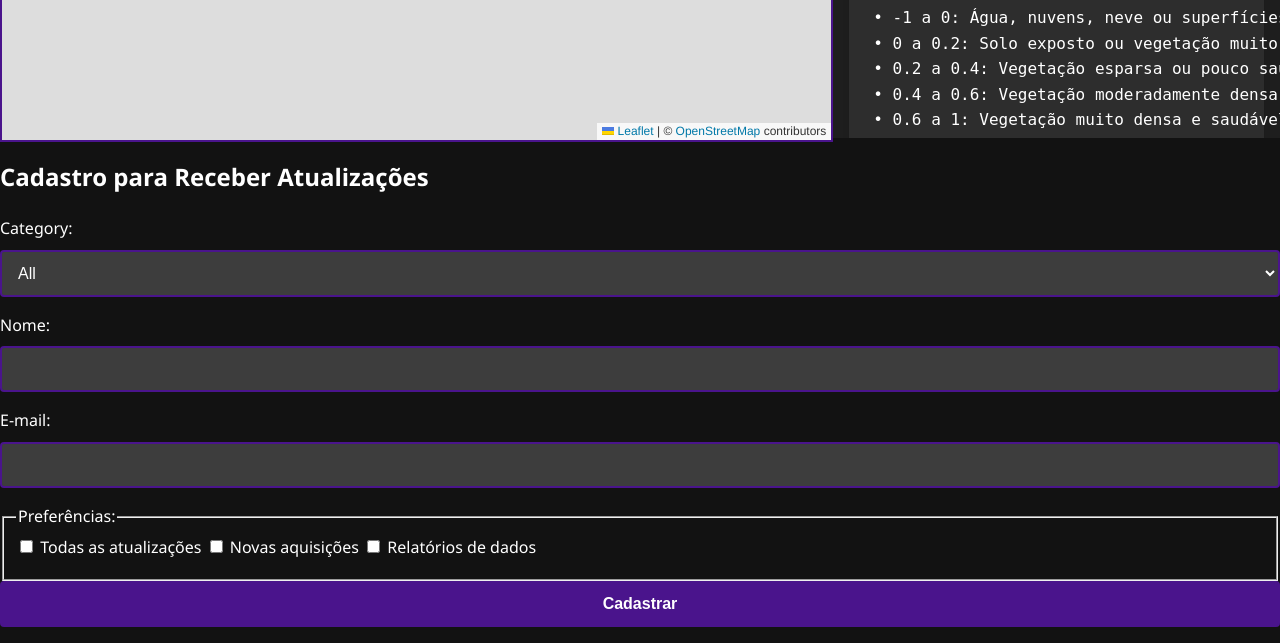
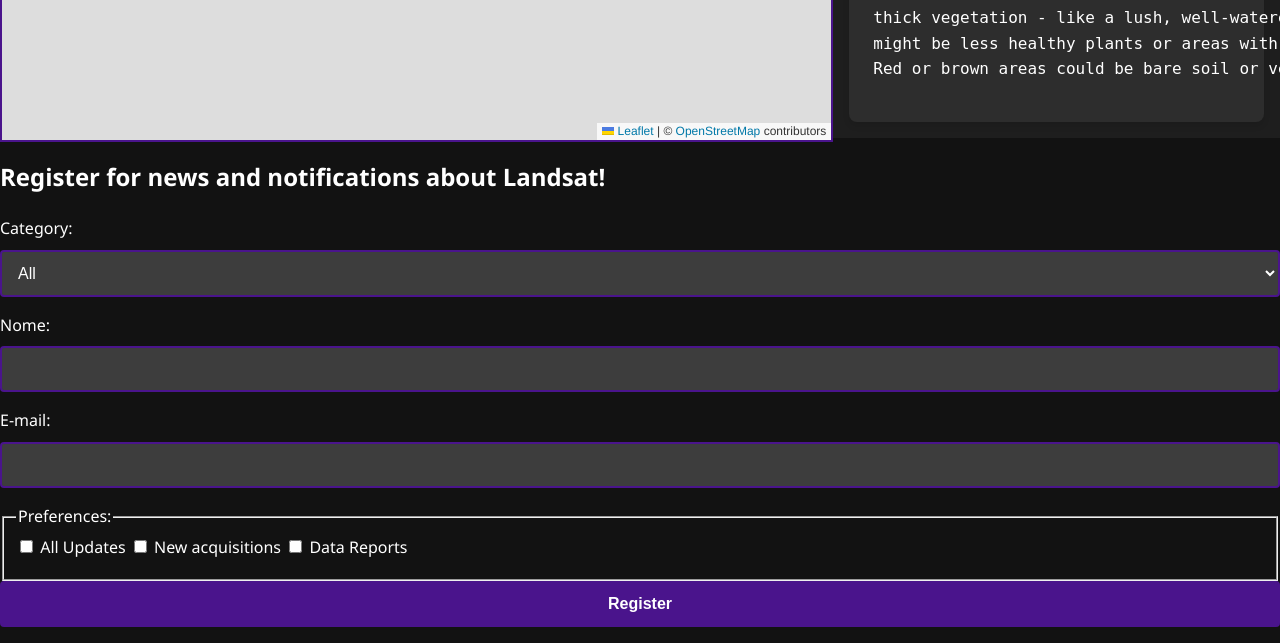
Before and after one commit to Ivi-SCD/aero-atlas, a Flask app: page / in a window 1280 px wide. Shown: the part 1263-1906 px from the top of the page. Run offline with Flask 2, Linux system fonts and the light colour scheme; some libraries are stand-ins or nearby versions.

Commit message:
Refining and adding the last page... THE LASTSSSS COMMITSSSS ARE COMINNGG

```diff
--- a/static/js/app.js
+++ b/static/js/app.js
@@ -201,34 +201,34 @@ function displayIndicator(indicator, imageUrl) {
 function updateIndexInfo(indicator) {
     const indexInfo = {
         ndvi: {
-            title: "NDVI (Índice de Vegetação por Diferença Normalizada)",
-            description: "O NDVI mede a saúde e densidade da vegetação. Varia de -1 a 1, onde valores mais altos indicam vegetação mais saudável e densa.",
-            interpretation: "• -1 a 0: Água, nuvens, neve ou superfícies não vegetadas\n• 0 a 0.2: Solo exposto ou vegetação muito esparsa\n• 0.2 a 0.4: Vegetação esparsa ou pouco saudável\n• 0.4 a 0.6: Vegetação moderadamente densa e saudável\n• 0.6 a 1: Vegetação muito densa e saudável"
+            title: "NDVI (Normalized Difference Vegetation Index)",
+            description: "NDVI shows how healthy and lush the plants are in your field.",
+            interpretation: "In the image, greener areas mean healthier plants. Dark green shows very healthy,<br>thick vegetation - like a lush, well-watered crop. Light green or yellow areas <br>might be less healthy plants or areas with less vegetation. <br>Red or brown areas could be bare soil or very unhealthy vegetation."
         },
         evi: {
-            title: "EVI (Índice de Vegetação Melhorado)",
-            description: "O EVI é uma versão aprimorada do NDVI, mais sensível em áreas de alta biomassa e menos influenciado por condições atmosféricas e do solo.",
-            interpretation: "• < 0: Água, nuvens, neve ou superfícies não vegetadas\n• 0 a 0.2: Solo exposto ou vegetação muito esparsa\n• 0.2 a 0.4: Vegetação esparsa\n• 0.4 a 0.6: Vegetação moderadamente densa\n• > 0.6: Vegetação muito densa"
+            title: "EVI (Enhanced Vegetation Index)",
+            description: "EVI is like a more detailed version of NDVI. It's better at showing differences in very leafy areas and isn't fooled as much by soil or haze.",
+            interpretation: "Similar to NDVI, darker green in the image means healthier, denser vegetation. <br>Lighter greens might be sparser or less healthy plants. <br>This index is especially good at showing small differences in very green areas, <br>like distinguishing between good and excellent crop health."
         },
         savi: {
-            title: "SAVI (Índice de Vegetação Ajustado ao Solo)",
-            description: "O SAVI é similar ao NDVI, mas reduz a influência do brilho do solo em áreas com vegetação esparsa.",
-            interpretation: "• < 0: Água, nuvens ou neve\n• 0 a 0.1: Solo exposto ou superfícies não vegetadas\n• 0.1 a 0.3: Vegetação esparsa\n• 0.3 a 0.5: Vegetação moderadamente densa\n• > 0.5: Vegetação densa"
+            title: "SAVI (Soil Adjusted Vegetation Index)",
+            description: "SAVI is helpful when you have areas with visible soil between plants. It's good for young crops or areas with spread-out plants.",
+            interpretation: "In the image, green still means healthy plants, but this index is better <br>at showing plant health in areas where you can see soil between the plants.<br>It's useful for seeing how well your crops are doing when<br>they're just starting to grow and haven't covered all the ground yet."
         },
         ndwi: {
-            title: "NDWI (Índice de Água por Diferença Normalizada)",
-            description: "O NDWI é usado para detectar corpos d'água e medir o conteúdo de água na vegetação.",
-            interpretation: "• < 0: Vegetação ou solo\n• 0 a 0.2: Vegetação úmida ou solo muito úmido\n• > 0.2: Corpos d'água abertos"
+            title: "NDWI (Normalized Difference Water Index)",
+            description: "NDWI helps you see where water is, both in ponds and in plants.",
+            interpretation: "Blue areas in the image show water - the darker the blue, the more likely <br>it's open water like a pond or river. <br>Light blue or green might mean very wet soil or plants with high water content.<br>Brown or red areas are drier, showing soil or vegetation with less water."
         },
         mndwi: {
-            title: "MNDWI (Índice de Água por Diferença Normalizada Modificado)",
-            description: "O MNDWI é uma versão melhorada do NDWI, mais eficaz na detecção de água em áreas urbanas.",
-            interpretation: "• < 0: Vegetação, solo ou áreas construídas\n• 0 a 0.2: Áreas mistas (possível presença de água)\n• > 0.2: Corpos d'água abertos"
+            title: "MNDWI (Modified Normalized Difference Water Index)",
+            description: "MNDWI is an improved water detector, especially good at finding water in areas with buildings or roads.",
+            interpretation: "Dark blue in the image strongly indicates water bodies like ponds, rivers, <br>or flooded areas. Light blue might be damp soil or areas with some water.<br>Other colors (green, brown, etc.) usually mean non-water areas like fields, <br>forests, or buildings."
         },
         awei: {
-            title: "AWEI (Índice de Extração de Água Automatizado)",
-            description: "O AWEI é projetado para separar efetivamente superfícies de água de outras superfícies terrestres em imagens de satélite.",
-            interpretation: "• < 0: Não-água (vegetação, solo, áreas urbanas)\n• > 0: Água (quanto maior o valor, maior a probabilidade de ser água)"
+            title: "AWEI (Automated Water Extraction Index)",
+            description: "AWEI is very good at telling the difference between water and everything else, even in tricky areas.",
+            interpretation: "In this image, blue shades show water. The darker and more intense the blue, <br>the more confident we are that it's water.<br>Other colors (greens, browns, etc.) are likely to be land. <br>This index is particularly good at spotting water even in areas where <br>it might be hard to see,like in shadows or near buildings."
         }
     };
 
@@ -236,7 +236,7 @@ function updateIndexInfo(indicator) {
     const infoHtml = `
         <h3>${info.title}</h3>
         <p>${info.description}</p>
-        <h4>Interpretação:</h4>
+        <h4>Interpretation:</h4>
         <pre>${info.interpretation}</pre>
     `;
 
--- a/templates/index.html
+++ b/templates/index.html
@@ -11,12 +11,12 @@
     <header>
         <h1>Mapa Landsat</h1>
         <nav>
-            <a href="#" id="home-link">Página Atual</a>
-            <a href="#" id="analysis-link">Análise de Dados</a>
+            <a href="#" id="home-link">Map</a>
+            <a href="#" id="analysis-link">Data Analytics</a>
         </nav>
     </header>
 
-    <div id="loading-indicator">Carregando...</div>
+    <div id="loading-indicator">Loading...</div>
 
     <div id="principal">
         <div id="map"></div>
@@ -59,10 +59,10 @@
                     <label for="end_date">Data de Fim:</label>
                     <input type="date" id="end_date" required>
 
-                    <label for="cloud_cover">Cobertura de Nuvens (%):</label>
+                    <label for="cloud_cover">Max Cloud Cover (%):</label>
                     <input type="number" id="cloud_cover" min="0" max="100">
 
-                    <button type="submit">Buscar Cena</button>
+                    <button type="submit">Search Scene</button>
                 </form>
             </div>
             <div id="scene-select"></div>
@@ -71,12 +71,12 @@
     </div>
 
     <div id="analysis-container" style="display: none;">
-        <h2>Análise de Dados</h2>
+        <h2>Data Analysis</h2>
         <!-- Content for data analysis will be added here -->
     </div>
 
     <div id="registration-container">
-        <h2>Cadastro para Receber Atualizações</h2>
+        <h2>Register for news and notifications about Landsat!</h2>
         <form id="registration-form">
             <label for="category-select">Category:</label>
             <select id="category-select" onchange="updateInfo()">
@@ -122,18 +122,18 @@
             <input type="email" id="email" required>
 
             <fieldset>
-                <legend>Preferências:</legend>
+                <legend>Preferences:</legend>
                 <input type="checkbox" id="all-updates" name="preferences" value="all">
-                <label for="all-updates">Todas as atualizações</label>
+                <label for="all-updates">All Updates</label>
 
                 <input type="checkbox" id="new-acquisitions" name="preferences" value="new">
-                <label for="new-acquisitions">Novas aquisições</label>
+                <label for="new-acquisitions">New acquisitions</label>
 
                 <input type="checkbox" id="data-reports" name="preferences" value="reports">
-                <label for="data-reports">Relatórios de dados</label>
+                <label for="data-reports">Data Reports</label>
             </fieldset>
 
-            <button type="submit">Cadastrar</button>
+            <button type="submit">Register</button>
         </form>
     </div>
 
```
Also changed, not shown: templates/analysis.html (+3 -50 lines).
